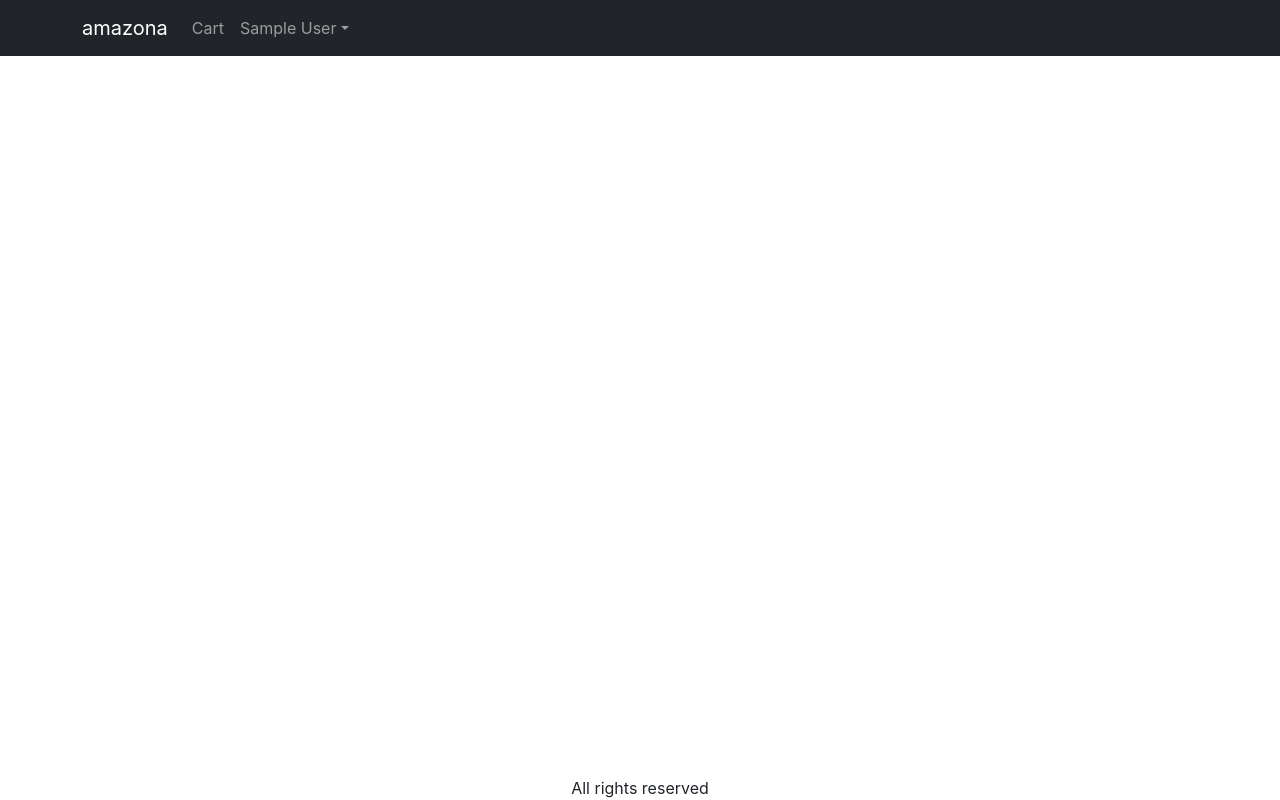
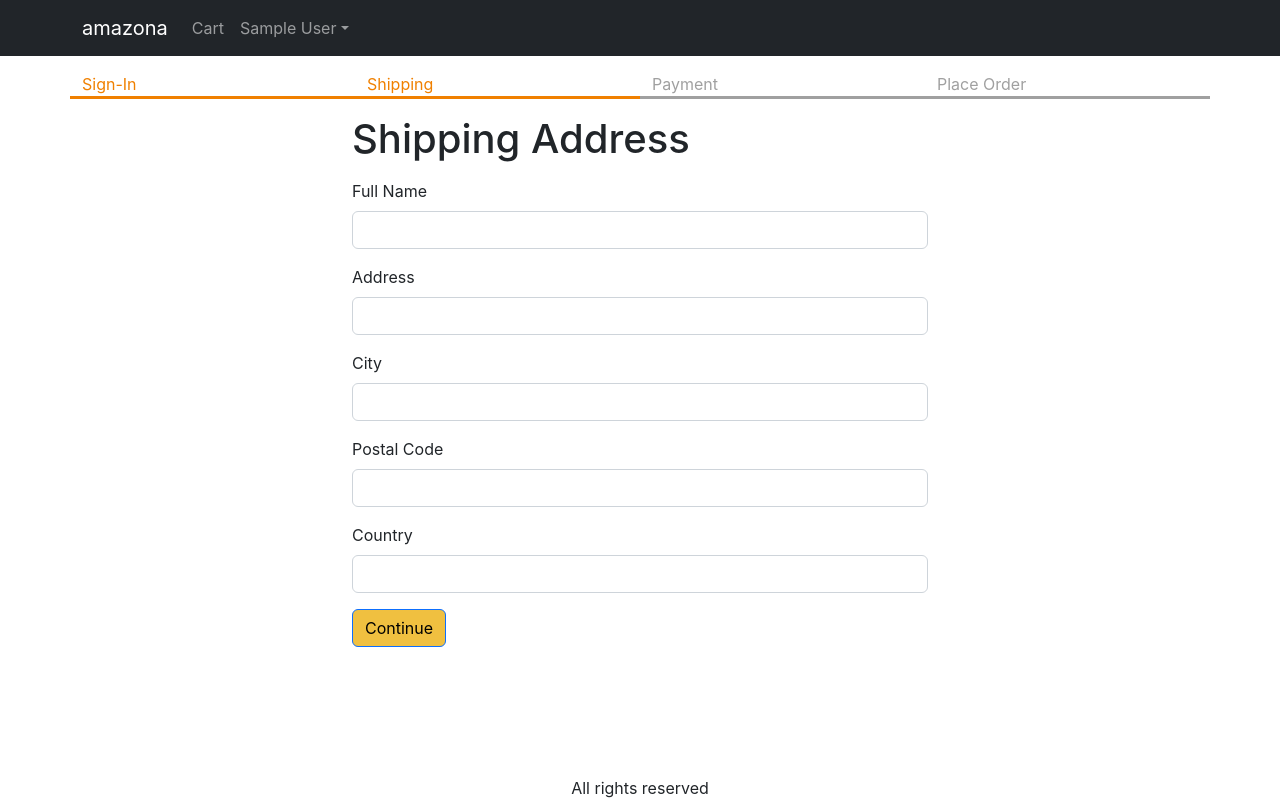
Before and after one commit to Souheil120366/Amazona, a React (Create React App) app in the folder frontend/: page /shipping in a window 1280 px wide. Built offline with nearby package versions, Linux system fonts and the light colour scheme; sample sign-in values are in the browser's storage.

Commit message:
22/08/2022 19:40

```diff
--- a/frontend/src/App.js
+++ b/frontend/src/App.js
@@ -12,6 +12,8 @@
 import { Store } from './Store';
 import CartScreen from './screens/CartScreen';
 import SigninScreen from './screens/SigninScreen';
+import ShippingAddressScreen from './screens/ShippingAddressScreen';
+import SignupScreen from './screens/SignupScreen';
 import { ToastContainer } from 'react-toastify';
 import 'react-toastify/dist/ReactToastify.css';
 
@@ -23,6 +25,7 @@
   const signoutHandler = () => {
     ctxDispatch({ type: 'USER_SIGNOUT' });
     localStorage.removeItem('userInfo');
+    localStorage.removeItem('shippingAddress');
   };
   return (
 
@@ -79,6 +82,11 @@
               <Route path="/product/:slug" element={<ProductScreen />} />
               <Route path="/cart" element={<CartScreen />} />
               <Route path="/signin" element={<SigninScreen />} />
+              <Route path="/signup" element={<SignupScreen />} />
+              <Route
+                path="/shipping"
+                element={<ShippingAddressScreen />}
+              ></Route>
               <Route path="/" element={<HomeScreen />} />
             </Routes>
           </Container>
--- a/frontend/src/Store.js
+++ b/frontend/src/Store.js
@@ -8,7 +8,9 @@
   ? JSON.parse(localStorage.getItem('userInfo'))
   : null,
   cart: {
-
+    shippingAddress: localStorage.getItem('shippingAddress')
+      ? JSON.parse(localStorage.getItem('shippingAddress'))
+      : {},
     cartItems: localStorage.getItem('cartItems')
       ? JSON.parse(localStorage.getItem('cartItems'))
       : [],
@@ -43,6 +45,18 @@
         return {
           ...state,
           userInfo: null,
+          cart: {
+            cartItems: [],
+            shippingAddress: {},
+          },
+        };
+      case 'SAVE_SHIPPING_ADDRESS':
+        return {
+          ...state,
+          cart: {
+            ...state.cart,
+            shippingAddress: action.payload,
+          },
         };
     default:
       return state;
--- /dev/null
+++ b/frontend/src/components/CheckoutSteps.js
@@ -0,0 +1,14 @@
+import React from 'react';
+import Row from 'react-bootstrap/Row';
+import Col from 'react-bootstrap/Col';
+
+export default function CheckoutSteps(props) {
+  return (
+    <Row className="checkout-steps">
+      <Col className={props.step1 ? 'active' : ''}>Sign-In</Col>
+      <Col className={props.step2 ? 'active' : ''}>Shipping</Col>
+      <Col className={props.step3 ? 'active' : ''}>Payment</Col>
+      <Col className={props.step4 ? 'active' : ''}>Place Order</Col>
+    </Row>
+  );
+}
--- a/frontend/src/index.css
+++ b/frontend/src/index.css
@@ -47,3 +47,11 @@
 .small-container {
   max-width: 600px;
 }
+.checkout-steps > div {
+  border-bottom: 0.2rem solid #a0a0a0;
+  color: #a0a0a0;
+}
+.checkout-steps > div.active {
+  border-bottom: 0.2rem solid #f08000;
+  color: #f08000;
+}
--- /dev/null
+++ b/frontend/src/screens/ShippingAddressScreen.js
@@ -0,0 +1,111 @@
+import React, { useContext, useEffect, useState } from 'react';
+import { Helmet } from 'react-helmet-async';
+import Form from 'react-bootstrap/Form';
+import Button from 'react-bootstrap/Button';
+import { useNavigate } from 'react-router-dom';
+import { Store } from '../Store';
+import CheckoutSteps from '../components/CheckoutSteps';
+
+export default function ShippingAddressScreen() {
+  const navigate = useNavigate();
+  const { state, dispatch: ctxDispatch } = useContext(Store);
+  const {
+    userInfo,
+    cart: { shippingAddress },
+  } = state;
+  const [fullName, setFullName] = useState(shippingAddress.fullName || '');
+  const [address, setAddress] = useState(shippingAddress.address || '');
+  const [city, setCity] = useState(shippingAddress.city || '');
+  const [postalCode, setPostalCode] = useState(
+    shippingAddress.postalCode || ''
+  );
+  useEffect(() => {
+    if (!userInfo) {
+      navigate('/signin?redirect=/shipping');
+    }
+  }, [userInfo, navigate]);
+  const [country, setCountry] = useState(shippingAddress.country || '');
+  const submitHandler = (e) => {
+    e.preventDefault();
+    ctxDispatch({
+      type: 'SAVE_SHIPPING_ADDRESS',
+      payload: {
+        fullName,
+        address,
+        city,
+        postalCode,
+        country,
+      },
+    });
+    localStorage.setItem(
+      'shippingAddress',
+      JSON.stringify({
+        fullName,
+        address,
+        city,
+        postalCode,
+        country,
+      })
+    );
+    navigate('/payment');
+  };
+  return (
+    <div>
+      <Helmet>
+        <title>Shipping Address</title>
+      </Helmet>
+
+      <CheckoutSteps step1 step2></CheckoutSteps>
+      <div className="container small-container">
+        <h1 className="my-3">Shipping Address</h1>
+        <Form onSubmit={submitHandler}>
+          <Form.Group className="mb-3" controlId="fullName">
+            <Form.Label>Full Name</Form.Label>
+            <Form.Control
+              value={fullName}
+              onChange={(e) => setFullName(e.target.value)}
+              required
+            />
+          </Form.Group>
+          <Form.Group className="mb-3" controlId="address">
+            <Form.Label>Address</Form.Label>
+            <Form.Control
+              value={address}
+              onChange={(e) => setAddress(e.target.value)}
+              required
+            />
+          </Form.Group>
+          <Form.Group className="mb-3" controlId="city">
+            <Form.Label>City</Form.Label>
+            <Form.Control
+              value={city}
+              onChange={(e) => setCity(e.target.value)}
+              required
+            />
+          </Form.Group>
+          <Form.Group className="mb-3" controlId="postalCode">
+            <Form.Label>Postal Code</Form.Label>
+            <Form.Control
+              value={postalCode}
+              onChange={(e) => setPostalCode(e.target.value)}
+              required
+            />
+          </Form.Group>
+          <Form.Group className="mb-3" controlId="country">
+            <Form.Label>Country</Form.Label>
+            <Form.Control
+              value={country}
+              onChange={(e) => setCountry(e.target.value)}
+              required
+            />
+          </Form.Group>
+          <div className="mb-3">
+            <Button variant="primary" type="submit">
+              Continue
+            </Button>
+          </div>
+        </Form>
+      </div>
+    </div>
+  );
+}
--- /dev/null
+++ b/frontend/src/screens/SignupScreen.js
@@ -0,0 +1,98 @@
+import React from 'react';
+import Axios from 'axios';
+import { Link, useLocation, useNavigate } from 'react-router-dom';
+import Container from 'react-bootstrap/Container';
+import Form from 'react-bootstrap/Form';
+import Button from 'react-bootstrap/Button';
+import { Helmet } from 'react-helmet-async';
+import { useContext, useEffect, useState } from 'react';
+import { Store } from '../Store';
+import { toast } from 'react-toastify';
+import { getError } from '../utils';
+
+export default function SignupScreen() {
+  const navigate = useNavigate();
+  const { search } = useLocation();
+  const redirectInUrl = new URLSearchParams(search).get('redirect');
+  const redirect = redirectInUrl ? redirectInUrl : '/';
+
+  const [name, setName] = useState('');
+  const [email, setEmail] = useState('');
+  const [password, setPassword] = useState('');
+  const [confirmPassword, setConfirmPassword] = useState('');
+
+  const { state, dispatch: ctxDispatch } = useContext(Store);
+  const { userInfo } = state;
+  const submitHandler = async (e) => {
+    e.preventDefault();
+    if (password !== confirmPassword) {
+      toast.error('Passwords do not match');
+      return;
+    }
+    try {
+      const { data } = await Axios.post('/api/users/signup', {
+        name,
+        email,
+        password,
+      });
+      ctxDispatch({ type: 'USER_SIGNIN', payload: data });
+      localStorage.setItem('userInfo', JSON.stringify(data));
+      navigate(redirect || '/');
+    } catch (err) {
+      toast.error(getError(err));
+    }
+  };
+
+  useEffect(() => {
+    if (userInfo) {
+      navigate(redirect);
+    }
+  }, [navigate, redirect, userInfo]);
+
+  return (
+    <Container className="small-container">
+      <Helmet>
+        <title>Sign Up</title>
+      </Helmet>
+      <h1 className="my-3">Sign Up</h1>
+      <Form onSubmit={submitHandler}>
+        <Form.Group className="mb-3" controlId="name">
+          <Form.Label>Name</Form.Label>
+          <Form.Control onChange={(e) => setName(e.target.value)} required />
+        </Form.Group>
+
+        <Form.Group className="mb-3" controlId="email">
+          <Form.Label>Email</Form.Label>
+          <Form.Control
+            type="email"
+            required
+            onChange={(e) => setEmail(e.target.value)}
+          />
+        </Form.Group>
+        <Form.Group className="mb-3" controlId="password">
+          <Form.Label>Password</Form.Label>
+          <Form.Control
+            type="password"
+            required
+            onChange={(e) => setPassword(e.target.value)}
+          />
+          <Form.Group className="mb-3" controlId="confirmPassword">
+            <Form.Label>Confirm Password</Form.Label>
+            <Form.Control
+              type="password"
+              onChange={(e) => setConfirmPassword(e.target.value)}
+              required
+            />
+          </Form.Group>
+        </Form.Group>
+        <div className="mb-3">
+          <Button type="submit">Sign Up</Button>
+        </div>
+        <div className="mb-3">
+          Already have an account?{' '}
+          <Link to={`/signin?redirect=${redirect}`}>Sign-In</Link>
+        </div>
+      </Form>
+    </Container>
+  );
+}
```
Also changed, not shown: 1 other file (tests, documents, lock files or other folders).
